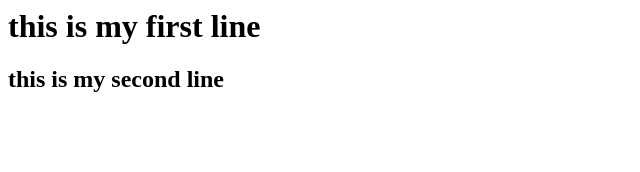
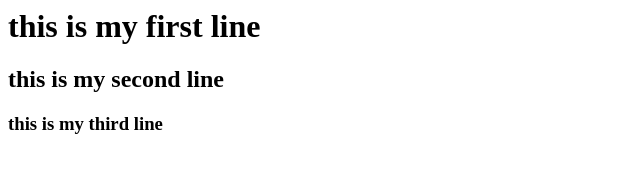
Before and after one commit to prash35782/devops_project1, a plain HTML site: page index.html in a window 1280 px wide. Shown: the whole page, without its empty margins (0-640 px from the left). Drawn offline with Linux system fonts and the light colour scheme.

Commit message:
this is my third commit on first file

```diff
--- a/index.html
+++ b/index.html
@@ -1,4 +1,5 @@
 <html>
 <h1> this is my first line</h1>
 <h2> this is my second line</h2>
+<h3> this is my third line</h3>
 </html>
```
